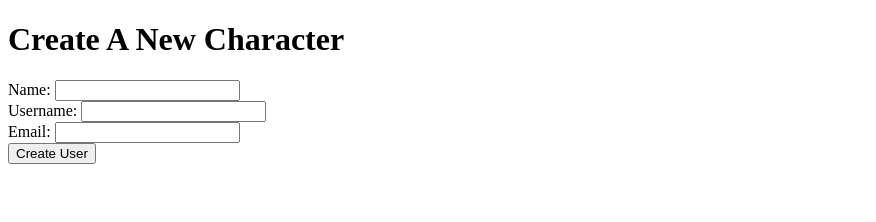
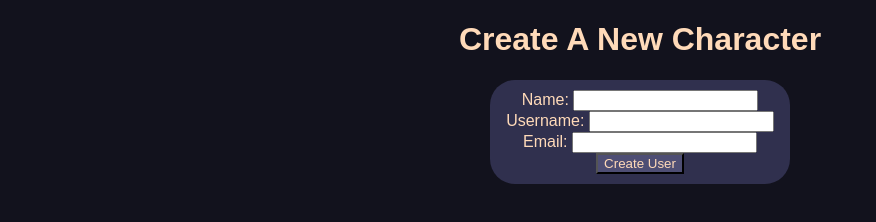
Before and after one commit to jnguye66/SBA-318, a website: page views/newChar.html in a window 1280 px wide. Shown: the whole page, without its empty margins (0-876 px from the left). Drawn offline with Linux system fonts and the light colour scheme.

Commit message:
Added some styling to HTML Form.

```diff
--- a/styles/newChar.css
+++ b/styles/newChar.css
@@ -0,0 +1,23 @@
+html * {
+    font-family: sans-serif;
+    color: peachpuff;
+}
+
+body {
+    background-color: #12121d;
+    text-align: center;
+}
+
+#new-char {
+    background-color: #30304e;
+    width: 300px;
+    border-radius: 25px;
+    text-align: center;
+    margin: auto;
+    padding-top: 10px;
+    padding-bottom: 10px;
+}
+
+#char-sub {
+    background: #4e4e74;
+}
--- a/views/newChar.html
+++ b/views/newChar.html
@@ -24,7 +24,7 @@
             Email: <input type="email" id="email" name="email" />
         </label>
         <br />
-        <input type="submit" value="Create User" />
+        <input type="submit" id="char-sub" value="Create User" />
     </form>
 </body>
 
```
